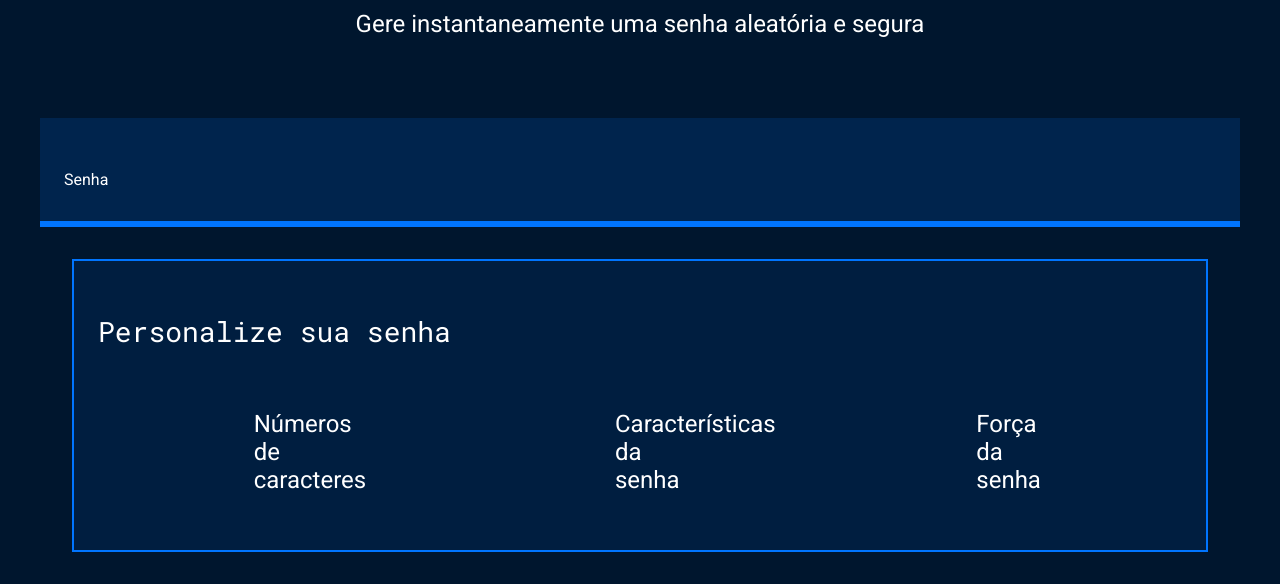
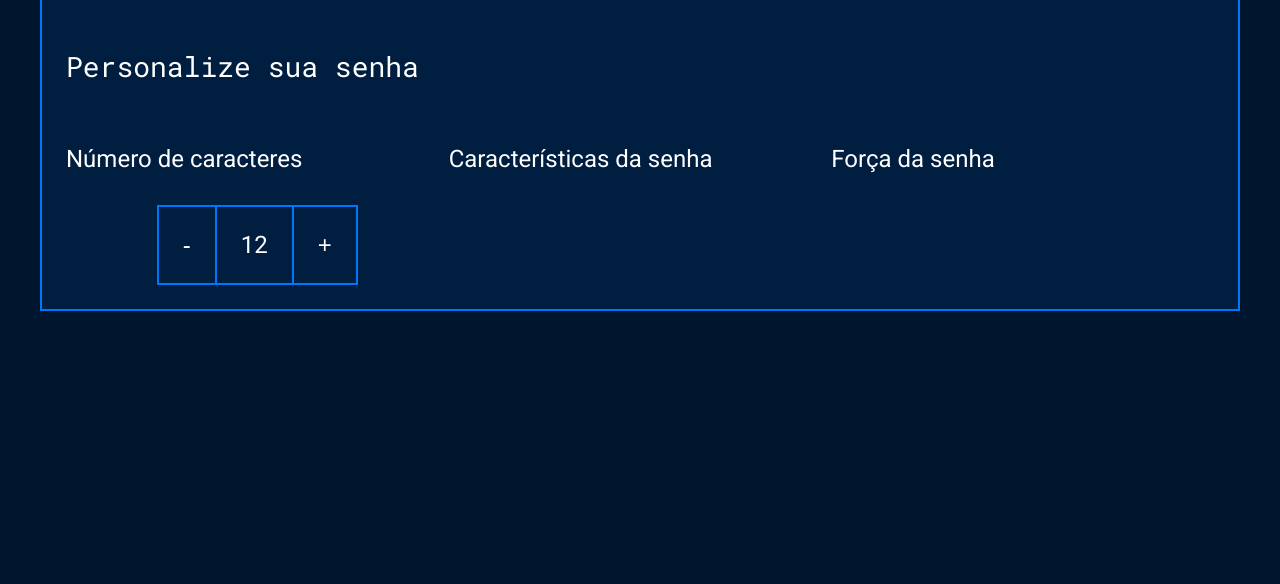
Before and after one commit to AnnaG28/seguran-a-digital-anna, a plain HTML site: page index.html in a window 1280 px wide. Shown: the part 473-1057 px from the top of the page. After the commit the page ends 800 px from the top, so only its background shows below. Drawn offline with Linux system fonts and the light colour scheme.

Commit message:
Add files via upload

```diff
--- a/index.html
+++ b/index.html
@@ -11,7 +11,7 @@
 <body>
     <section class="conteudo">
         <div class="conteudo-titulo">
-      <img src="png-clipart-product-design-padlock-font-padlock-blue-technic.png" alt="cadeado fechado">
+            <img src="unlock.svg" alt="cadeado fechado">
             <h2 class="titulo-principal">Gerador de senhas</h2>
             <h3 class="titulo-secundario">Gere instantaneamente uma senha aleatória e segura</h3>
         </div>
@@ -21,15 +21,20 @@
         </div>
         <div class="parametro">
             <h3 class="parametro-titulo">Personalize sua senha</h3>
-    <div class="parametro-coluna_senha">
+            <div class="parametro-coluna__senha">
                 <div class="parametro-senha">
-            <h4 class="parametro-senha_titulo">Números de caracteres</h4>
+                    <h4 class="parametro-senha__titulo">Número de caracteres</h4>
+                   <div class="parametro-senha-botoes">
+                    <button class="parametro-senha_botao">-</button>
+                    <p class="parametro-senha_texto">12</p>
+                    <button class="parametro-senha_botao">+</button>
+                   </div>
                 </div>
                 <div class="parametro-senha">
-                <h4 class="parametro-senha_titulo">Características da senha</h4>
+                    <h4 class="parametro-senha__titulo">Características da senha</h4>
                 </div>
                 <div class="parametro-senha">
-                <h4 class="parametro-senha_titulo">Força da senha</h4>
+                    <h4 class="parametro-senha__titulo">Força da senha</h4>
                 </div>
             </div>
         </div>
--- a/style.css
+++ b/style.css
@@ -47,7 +47,7 @@ body{
     color: var(--branco);
     font-family: var(--roboto-mono);
     font-size: 40px;
-    width: 70px;
+    width: 70%;
 }
 
 #campo-senha:focus{
@@ -62,31 +62,53 @@ body{
 .parametro{
     background-color: var(--fundo-texto);
     border: 2px solid var(--borda);
-    margin: 32px;
+    margin-top: 32px;
     padding: 24px;
 }
 
 .parametro-titulo{
-   font-family: var(--roboto-mono);
-   font-size: 28px;
+    font-family: var(--roboto-mono);
+    font-size: 28px;
 }
 
-.parametro-coluna_senha{
-    font-size: 24px;
+.parametro-senha__titulo{
+    font-size:24px;
 }
 
-.parametro-coluna_senha{
+.parametro-coluna__senha{
     display: flex;
     flex-direction: column;
     justify-content: center;
 }
 .parametro-senha{
-    width: 50px;
+    width: 50%;
     margin: 0 auto;
 }
 
+.parametro-senha-botoes{
+    display: flex;
+    justify-content: center;
+}
+
+.parametro-senha_botao{
+    background-color: var(--fundo-texto);
+    color: var(--branco);
+    border: 2px solid var(--borda);
+    padding: 24px;
+    font-size: 24px;
+    cursor: pointer;
+}
+.parametro-senha_texto{
+    padding: 24px;
+    border-top: 2px solid var(--borda);
+    border-bottom: 2px solid var(--borda);
+    margin: 0;
+    font-size: 24px;
+}
+
+
 @media screen and (min-width: 768px) {
-    .parametro-coluna_senha{
+    .parametro-coluna__senha{
         flex-direction: row;
     }
 }
```
Also changed, not shown: unlock.svg (added), 1 other file. Lines whose indentation alone changed are shown as unchanged.
